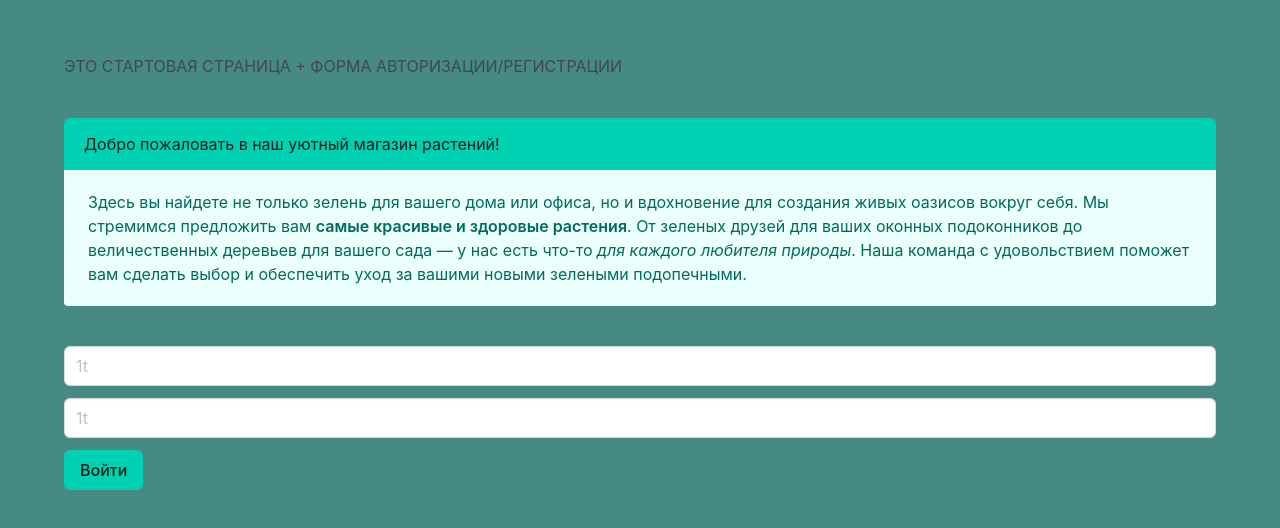
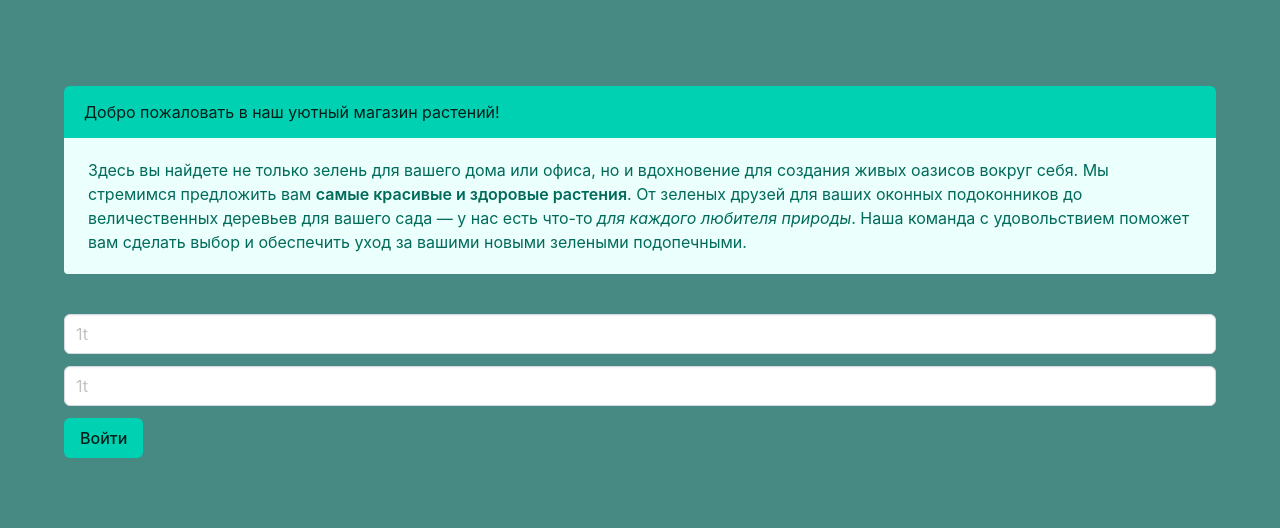
Before and after one commit to ElenaFro/teamproject, a Vue app: page / in a window 1280 px wide. Shown: the part 128-656 px from the top of the page. Built offline with nearby package versions, Linux system fonts and the light colour scheme.

Commit message:
del h1 from start page

```diff
--- a/src/components/StartPage.vue
+++ b/src/components/StartPage.vue
@@ -1,8 +1,5 @@
 <template>
   <div class="wrapper">
-    <section>
-      <h1>ЭТО СТАРТОВАЯ СТРАНИЦА + ФОРМА АВТОРИЗАЦИИ/РЕГИСТРАЦИИ</h1>
-    </section>
     <section>
       <article class="message is-primary">
         <div class="message-header">
```
